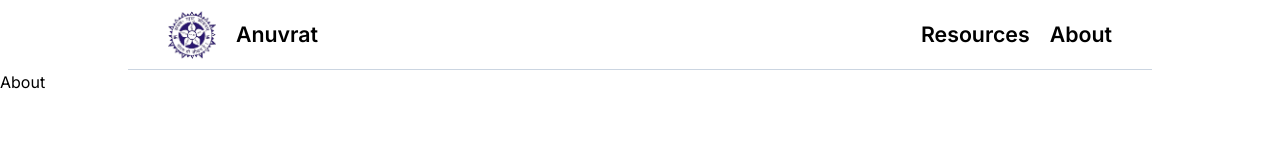
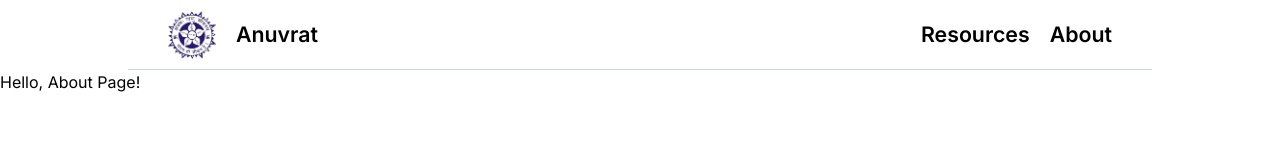
Before and after one commit to prag-man/ADD, a Next.js app: page /about in a window 1280 px wide. Shown: the top 160 px of the page. Built offline with nearby package versions, Linux system fonts and the light colour scheme.

Commit message:
Added About and Resource route

```diff
--- a/src/app/about/page.jsx
+++ b/src/app/about/page.jsx
@@ -1,3 +1,3 @@
-export default function About() {
-    return <div>About</div>
+export default function Page() {
+    return <h1>Hello, About Page!</h1>
   }
```
